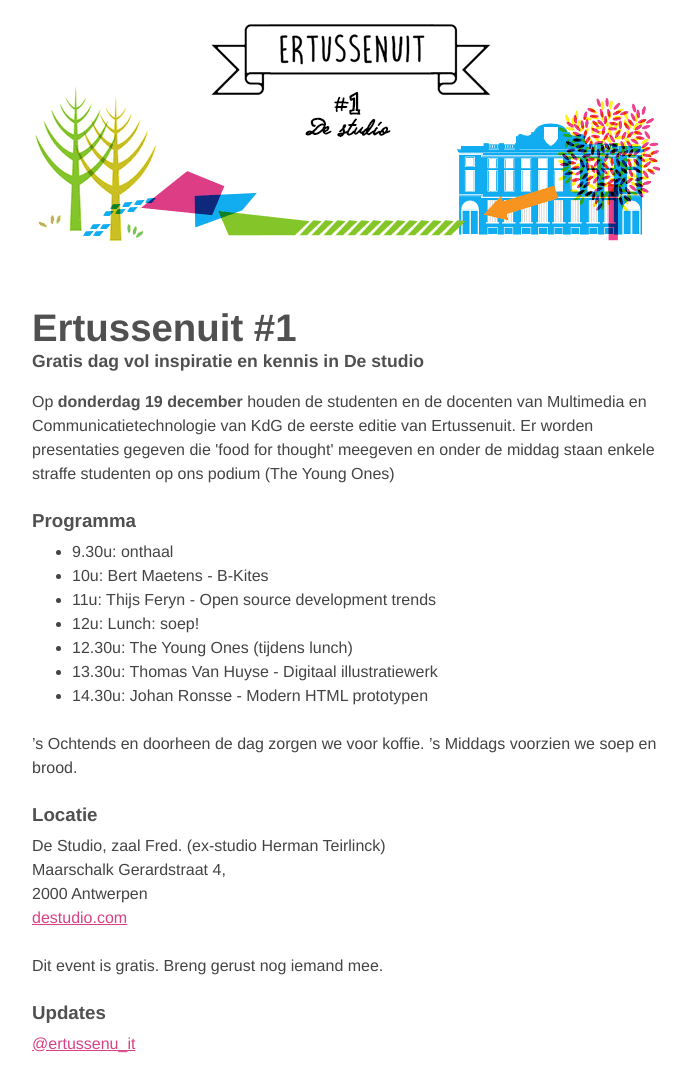
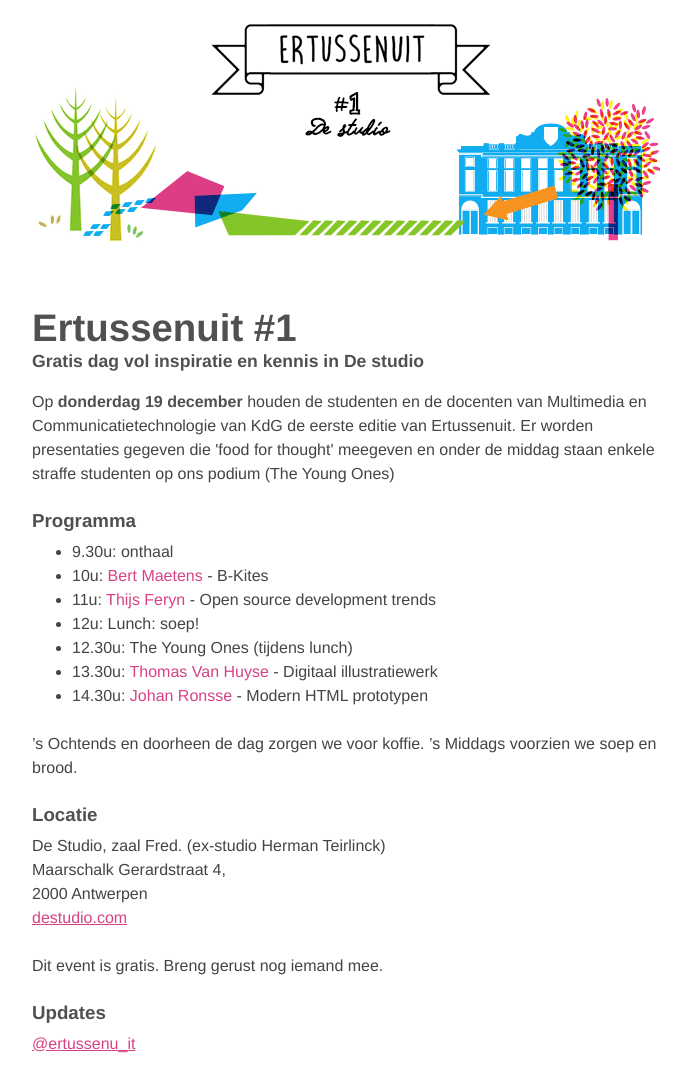
Before and after one commit to mctantwerpen/ertussenu.it, a Jekyll site: the page built from index.html, in a window 1280 px wide, cut to the strip 120-1192 px from the top of the page. Shown: the whole strip, without its empty margins (288-979 px from the left). Built offline with Jekyll 4.4.1, drawn with Linux system fonts in a browser that asks for light colours; Markdown is read by kramdown in place of the engine named in the settings; part of the change alters nothing that is shown.

```diff
--- a/_layouts/default.html
+++ b/_layouts/default.html
@@ -38,8 +38,9 @@
             a{
                 color:rgb(215, 66, 132);
             }
-
-
+            li a{
+                text-decoration: none;
+            }
         </style>
     </head>
     <body>
--- a/index.html
+++ b/index.html
@@ -11,12 +11,12 @@ Er worden presentaties gegeven die 'food for thought' meegeven en onder de midda
 <h3>Programma</h3>
 <ul>
   <li>9.30u: onthaal</li>
-  <li>10u: Bert Maetens - B-Kites</li>
-  <li>11u: Thijs Feryn - Open source development trends</li>
+  <li>10u: <a href="http://b-kites.blogspot.be/">Bert Maetens</a> - B-Kites</li>
+  <li>11u: <a href="https://twitter.com/thijsferyn">Thijs Feryn</a> - Open source development trends</li>
   <li>12u: Lunch: soep!</li>
   <li>12.30u: The Young Ones (tijdens lunch)</li>
-  <li>13.30u: Thomas Van Huyse - Digitaal illustratiewerk</li>
-  <li>14.30u: Johan Ronsse - Modern HTML prototypen</li>
+  <li>13.30u: <a href="https://twitter.com/ThoV">Thomas Van Huyse</a> - Digitaal illustratiewerk</li>
+  <li>14.30u: <a href="https://twitter.com/wolfr_">Johan Ronsse</a> - Modern HTML prototypen</li>
 </ul>
 
 <p>’s Ochtends en doorheen de dag zorgen we voor koffie. ’s Middags voorzien we soep en brood.</p>
```
